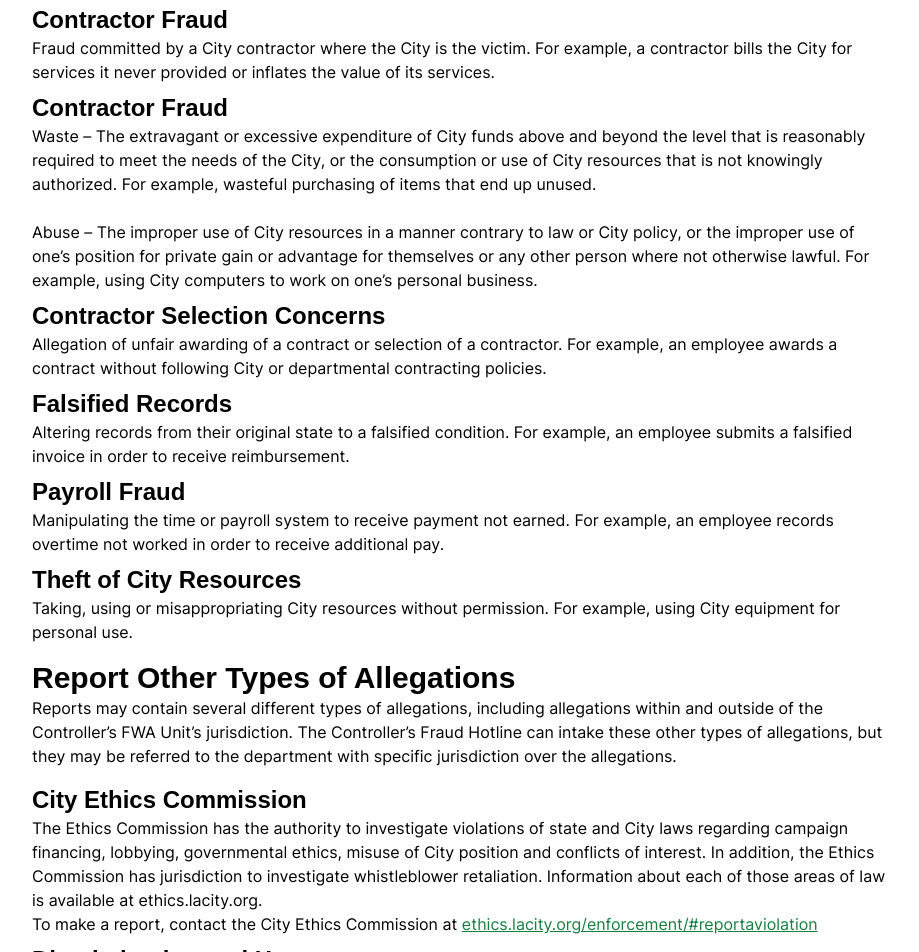
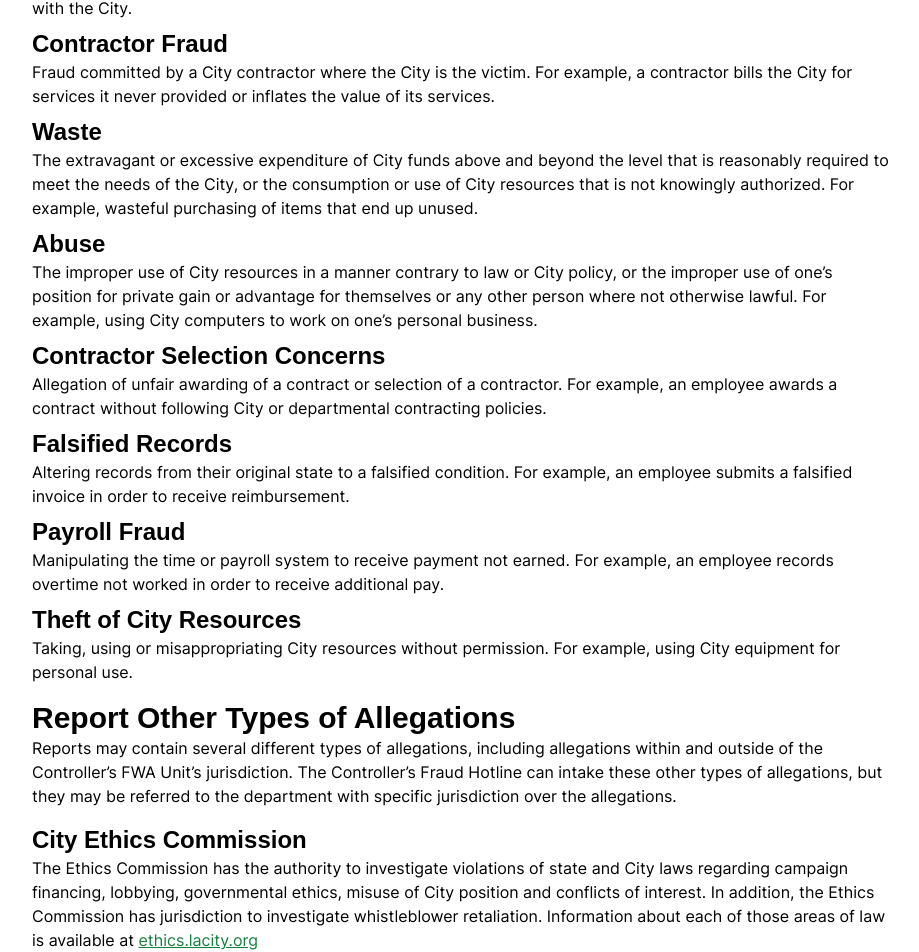
Before and after one commit to isaacylee/controller-website, a Next.js app: page /fwa in a window 1280 px wide. Shown: the part 577-1529 px from the top of the page, without its empty margins (176-1095 px from the left). Built offline with nearby package versions, Linux system fonts and the light colour scheme.

Commit message:
Update fwa.tsx

```diff
--- a/src/pages/fwa.tsx
+++ b/src/pages/fwa.tsx
@@ -42,7 +42,8 @@ export default function FraudWasteAndAbuse(props: any) {
             and abuse that relate to or impact City resources can be made to the
             Controller’s Fraud Hotline.
             <br />
-            Otherwise, report personal fraud, waste or abuse to LAPD at{' '}
+                        <br />
+Otherwise, report personal fraud, waste or abuse to LAPD at{' '}
             <a
               href='https://lapdonline.org/file-a-police-report/'
               className='text-green-700 underline dark:text-mejito'
@@ -83,17 +84,18 @@ export default function FraudWasteAndAbuse(props: any) {
               Fraud committed by a City contractor where the City is the victim.
               For example, a contractor bills the City for services it never
               provided or inflates the value of its services.
-            </p>
-            <h3 className='mt-2'>Contractor Fraud</h3>
+          </p>
+            <h3 className='mt-2'>Waste</h3>
             <p>
-              Waste – The extravagant or excessive expenditure of City funds
+              The extravagant or excessive expenditure of City funds
               above and beyond the level that is reasonably required to meet the
               needs of the City, or the consumption or use of City resources
               that is not knowingly authorized. For example, wasteful purchasing
               of items that end up unused.
-              <br />
-              <br />
-              Abuse – The improper use of City resources in a manner contrary to
+             </p>
+            <h3 className='mt-2'>Abuse</h3>
+            <p>
+              The improper use of City resources in a manner contrary to
               law or City policy, or the improper use of one’s position for
               private gain or advantage for themselves or any other person where
               not otherwise lawful. For example, using City computers to work on
@@ -137,7 +139,13 @@ export default function FraudWasteAndAbuse(props: any) {
               governmental ethics, misuse of City position and conflicts of
               interest. In addition, the Ethics Commission has jurisdiction to
               investigate whistleblower retaliation. Information about each of
-              those areas of law is available at ethics.lacity.org.
+              those areas of law is available at {' '}
+              <a
+                href='https://ethics.lacity.org'
+                className='text-green-700 underline dark:text-mejito'
+              >
+                ethics.lacity.org
+              </a>
               <br />
               To make a report, contact the City Ethics Commission at{' '}
               <a
@@ -176,7 +184,7 @@ export default function FraudWasteAndAbuse(props: any) {
               person, with the goal of swindling money from unsuspecting
               individuals.
               <br />
-              contact LADWP Security Services at{' '}
+              To make a report, contact LADWP Security Services at{' '}
               <a
                 href='tel:+12133673373'
                 className='text-green-700 underline dark:text-mejito'
```
